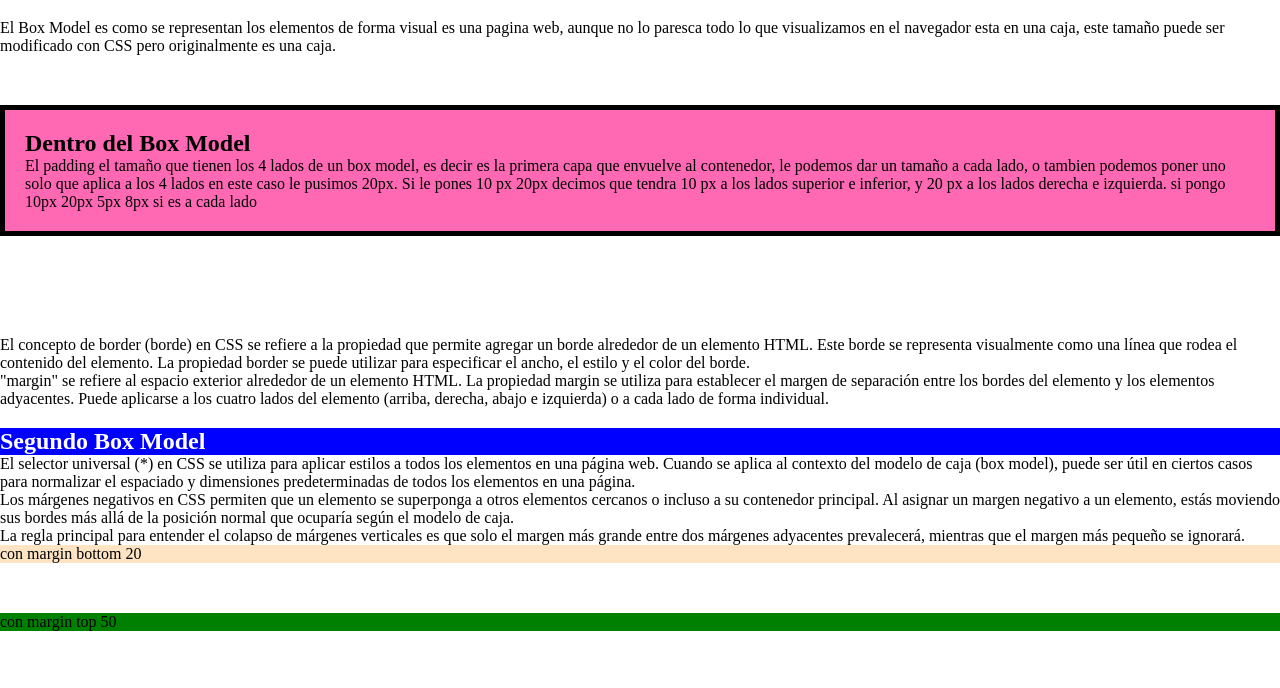
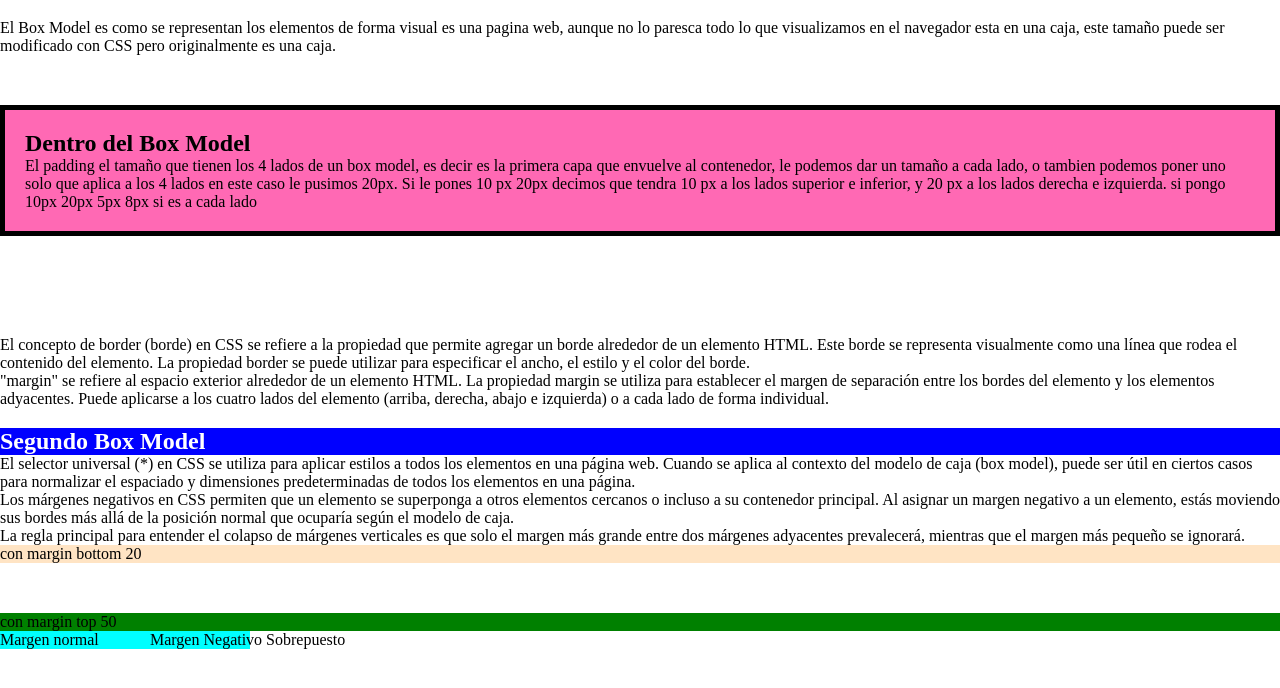
Before and after one commit to mia171001/practica4-s2, a plain HTML site: page index.html in a window 1280 px wide. Shown: the part 58-746 px from the top of the page. Drawn offline with Linux system fonts and the light colour scheme.

Commit message:
Añadiendo

```diff
--- a/index.html
+++ b/index.html
@@ -64,5 +64,10 @@
       <p class="margin-20">con margin bottom 20</p>
       <p class="margin-50">con margin top 50</p>
     </div>
+    <div class="contenedor">
+      <p class="p-1">Margen normal</p>
+      <br />
+      <p class="p-2">Margen Negativo Sobrepuesto</p>
+    </div>
   </body>
 </html>
--- a/styles.css
+++ b/styles.css
@@ -34,3 +34,19 @@ h1 {
     margin-top: 50px;
     background-color: green;
 }
+
+.contenedor {
+    display: flex;
+}
+
+.p-1 {
+    background-color: aqua;
+    width: 250px;
+
+}
+
+.p-2 {
+    margin-left: -100px;
+
+
+}
```
